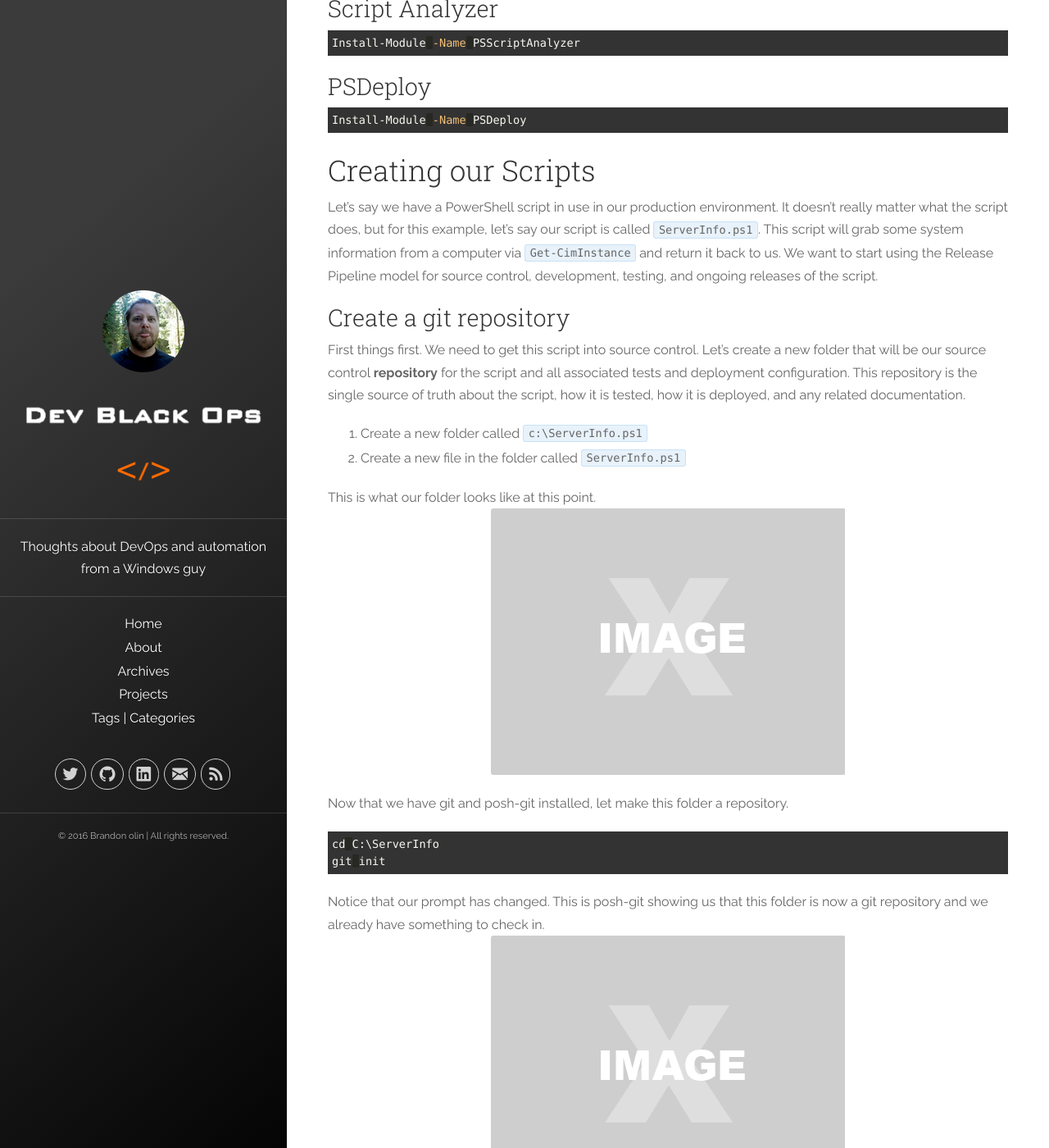
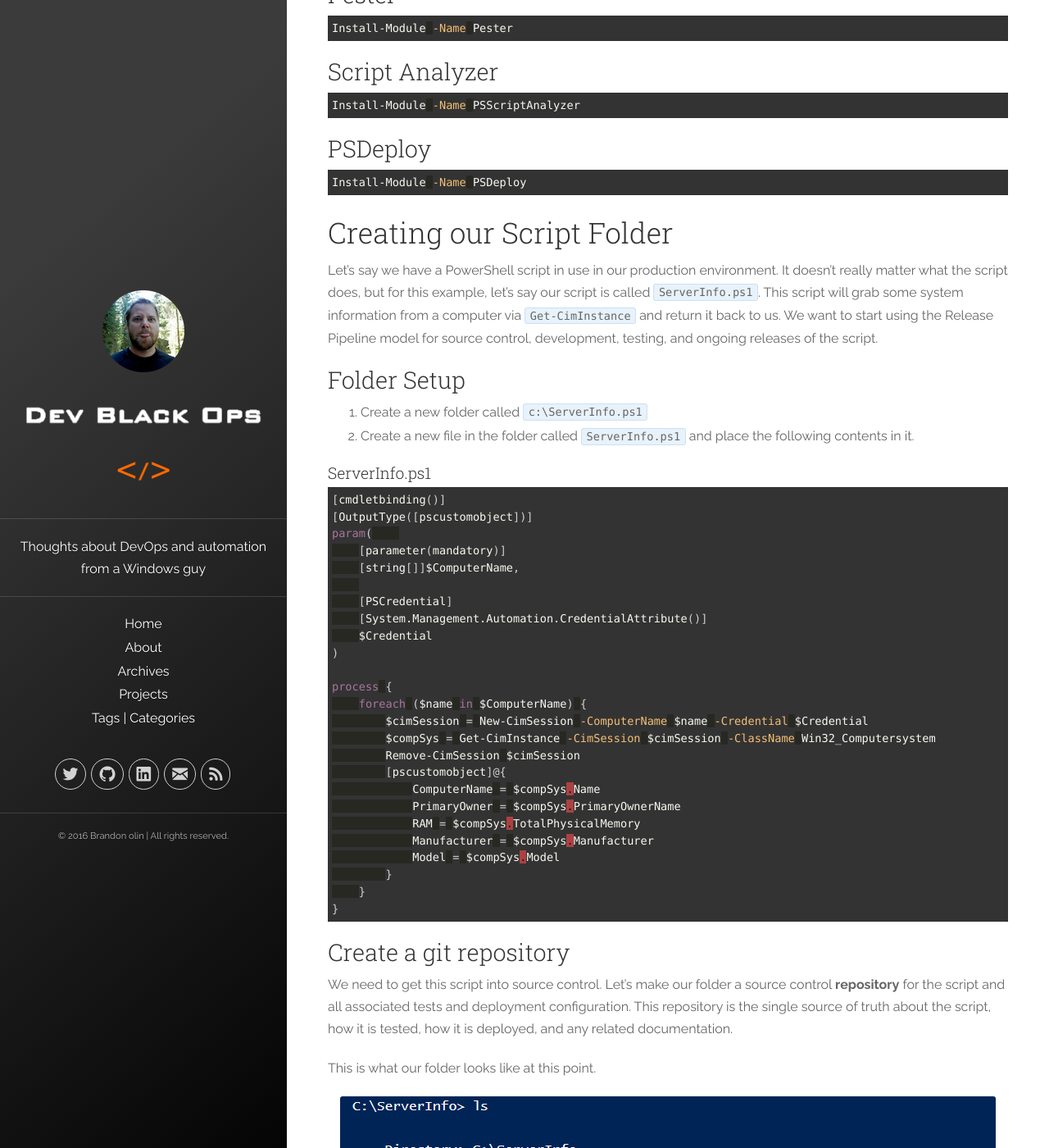
Before and after one commit to devblackops/devblackops.github.io, a Jekyll site: the page built from _posts/2016-04-07-building-a-aimple-release-pipeline-in-powershell-using-psake-pester-and-psdeploy.md, in a window 1280 px wide and 1400 px high, scrolled down 3292 px. Shown: the whole window at 82% size. Built offline with Jekyll 4.4.1, drawn with Linux system fonts in a browser that asks for light colours; nearby versions of some CDN libraries; comment, search, counter and statistics services are not loaded; some of the changed text lies outside the part shown.

Commit message:
Publish release pipeline post

````diff
--- a/_posts/2016-04-07-building-a-aimple-release-pipeline-in-powershell-using-psake-pester-and-psdeploy.md
+++ b/_posts/2016-04-07-building-a-aimple-release-pipeline-in-powershell-using-psake-pester-and-psdeploy.md
@@ -95,21 +94,52 @@
 Install-Module -Name PSDeploy
 {% endhighlight %}
 
-## Creating our Scripts
+## Creating our Script Folder
 Let's say we have a PowerShell script in use in our production environment. It doesn't really matter what the script does, but for this example, let's
 say our script is called ```ServerInfo.ps1```. This script will grab some system information from a computer via ```Get-CimInstance``` and return it
 back to us. We want to start using the Release Pipeline model for source control, development, testing, and ongoing releases of the script.
 
+### Folder Setup
+1. Create a new folder called ```c:\ServerInfo.ps1```
+2. Create a new file in the folder called ```ServerInfo.ps1``` and place the following contents in it.
+
+#### ServerInfo.ps1
+{% highlight powershell %}
+[cmdletbinding()]
+[OutputType([pscustomobject])]
+param(
+    [parameter(mandatory)]
+    [string[]]$ComputerName,
+
+    [PSCredential]
+    [System.Management.Automation.CredentialAttribute()]
+    $Credential
+)
+
+process {
+    foreach ($name in $ComputerName) {
+        $cimSession = New-CimSession -ComputerName $name -Credential $Credential
+        $compSys = Get-CimInstance -CimSession $cimSession -ClassName Win32_Computersystem
+        Remove-CimSession $cimSession
+        [pscustomobject]@{
+            ComputerName = $compSys.Name
+            PrimaryOwner = $compSys.PrimaryOwnerName
+            RAM = $compSys.TotalPhysicalMemory
+            Manufacturer = $compSys.Manufacturer
+            Model = $compSys.Model
+        }
+    }
+}
+{% endhighlight %}
+
 ### Create a git repository
-First things first. We need to get this script into source control. Let's create a new folder that will be our source control **repository** for the
-script and all associated tests and deployment configuration. This repository is the single source of truth about the script, how it is tested, how
-it is deployed, and any related documentation.
-
-1. Create a new folder called ```c:\ServerInfo.ps1```
-2. Create a new file in the folder called ```ServerInfo.ps1```
+We need to get this script into source control. Let's make our folder a source control **repository** for the script and all associated tests and
+deployment configuration. This repository is the single source of truth about the script, how it is tested, how it is deployed, and any related
+documentation.
 
 This is what our folder looks like at this point.
-![](/images/placeholder.gif)
+
+![](/images/posts/building-a-aimple-release-pipeline-in-powershell-using-psake-pester-and-psdeploy/starting-folder.png)
 
 Now that we have git and posh-git installed, let make this folder a repository.
 {% highlight powershell %}
@@ -117,8 +147,9 @@
 git init
 {% endhighlight %}
 
+![](/images/posts/building-a-aimple-release-pipeline-in-powershell-using-psake-pester-and-psdeploy/git-init.png)
+
 Notice that our prompt has changed. This is posh-git showing us that this folder is now a git repository and we already have something to check in.
-![](/images/placeholder.gif)
 
 ### Create a Pester test script
 Create a file called ```ServerInfo.tests.ps1``` in the repository and save it with the following contents.
@@ -225,7 +256,7 @@
 ```ServerInfo.ps1``` script to ```c:\temp```. Not very useful I know, but imagine if you wanted to deploy the script to 1000 machines. It's just a
 matter of passing an array of destination shares in the ```To``` section. PSDeploy will take care of deploying the code to all 1000 endpoints for you.
 
-#### ServerDiscovery.psdeploy.ps1
+#### ServerInfo.psdeploy.ps1
 {% highlight powershell %}
 Deploy 'Deploy ServerInfo script' {
     By Filesystem {
@@ -264,21 +295,33 @@
 A ```psake``` script has been created to manage the various operations related to testing and deployment of ```ServerInfo.ps1```
 
 ### Build Operations
+
 * Test the script via Pester and Script Analyzer
-    ```.\build.ps1```
+```powershell
+.\build.ps1
+```
+
 * Test the script with Pester only
-    ```.\build.ps1 -Task Test```
+```powershell
+.\build.ps1 -Task Test
+```
+
 * Test the script with Script Analyzer only
-    ```.\build.ps1 -Task Analyze```
+```powershell
+.\build.ps1 -Task Analyze
+```
+
 * Deploy the script via PSDeploy
-    ```.\build.ps1 -Task Deploy```
+```powershell
+.\build.ps1 -Task Deploy
+```
 
 {% endhighlight %}
 
 ## Repository Overview
 Now that we've created all the necessary objects in our repository, it should look similar to this:
 
-![](/images/placeholder.gif)
+![](/images/posts/building-a-aimple-release-pipeline-in-powershell-using-psake-pester-and-psdeploy/folder-populated.png)
 
 Now we're going to test out the various operations we can perform with ```build.ps1```. Because we've haven't wired up this repository to a true
 build server like [TFS](https://www.visualstudio.com/en-us/products/tfs-overview-vs.aspx) or [Jenkins](https://jenkins.io/), we're going to simulate
@@ -294,23 +337,75 @@
 
 ### Analyze
 Let's manually run the ```Analyze``` task that will execute Script Analyzer.
-![](/images/placeholder.gif)
+
+![](/images/posts/building-a-aimple-release-pipeline-in-powershell-using-psake-pester-and-psdeploy/build-analyze.png)
 
 ### Test
 Now let's manually run the ```Test``` task that will invoke our Pester tests.
-![](/images/placeholder.gif)
+
+![](/images/posts/building-a-aimple-release-pipeline-in-powershell-using-psake-pester-and-psdeploy/build-test.png)
 
 ### Default
 Our ```Default``` task has dependencies on the ```Analyze``` and ```Test``` tasks completing successfully. Let's kick off the default task to make
 sure that happens.
-![](/images/placeholder.gif)
+
+![](/images/posts/building-a-aimple-release-pipeline-in-powershell-using-psake-pester-and-psdeploy/build-default.png)
 
 ### Deploy
 The ```Deploy``` task also has dependencies on the ```Analyze``` and ```Test``` tasks completing before any code in the task in executed. This ensures
 that only code that has passed our quality checks (such as they are) can be deployed. Let's run our ```Deploy``` task and make sure that
-ServerInfo.ps1 gets tested and our PSDeploy script is executed.
-![](/images/placeholder.gif)
+ServerInfo.ps1 gets tested and our PSDeploy script is executed. I'm calling the build script with ```-Verbose``` so the PSDeploy output is shown.
+
+![](/images/posts/building-a-aimple-release-pipeline-in-powershell-using-psake-pester-and-psdeploy/build-deploy.png)
+
+## Testing Failures
+Our deploy worked on the first try! I don't know about you, but I rarely get anything right on the first try. Let's go back to our
+```ServerInfo.ps1``` script and put some bad code in and re-run our build process. This error should be caught in our Pester or Script Analyzer tests
+and trigger a failing build.
+
+Put this code in ```ServerInfo.ps1```
+{% highlight powershell %}
+[cmdletbinding()]
+#[OutputType([pscustomobject])] ### <--- We've commented out the output type
+param(
+    [parameter(mandatory)]
+    [string[]]$ComputerName,
+
+    [PSCredential]
+    [System.Management.Automation.CredentialAttribute()]
+    $Credential
+)
+
+process {
+    foreach ($name in $ComputerName) {
+        $cimSession = New-CimSession -ComputerName $name -Credential $Credential
+        $compSys = Get-CimInstance -CimSession $cimSession -ClassName Win32_Computersystem
+        Remove-CimSession $cimSession
+        [pscustomobject]@{
+            ComputerName = $compSys.Name
+            PrimaryOwner = $compSys.PrimaryOwnerName
+            RAM = $compSys.TotalPhysicalMemory
+            Manufacturer = $compSys.Manufacturer
+            Model = $compSys.Model
+        }
+    }
+}
+
+{% endhighlight %}
+
+Execute the ```Deploy``` task by running the following
+
+```.\build.ps1 -Task Deploy```
+
+![](/images/posts/building-a-aimple-release-pipeline-in-powershell-using-psake-pester-and-psdeploy/build-failure.png)
+
+Notice that our ```Deploy``` task has failed on its' dependencies and will **NOT** execute the deploy task. **This just saved us from deploying bad
+code into production**.
 
 ## Wrap up
+As you further development your script and write Pester tests to **test** the script operates as you expect, you can now be confident that what you
+release into production will behave as you expect it to. Putting guard rails into your process in the form of automated tests and build procedures
+that require passing tests in order to proceed to the next stage will put you onto the happy path to releasing quality code at a faster pace.
+
 There you have it. You now have a Release Pipeline implemented in pure PowerShell. I hope you found this post helpful and has given you some ideas on
 implementing this method in your environment.
````
Also changed, not shown: other parts of _posts/2016-04-07-building-a-aimple-release-pipeline-in-powershell-using-psake-pester-and-psdeploy.md (+2 -3 lines), images/posts/building-a-aimple-release-pipeline-in-powershell-using-psake-pester-and-psdeploy/build-analyze.png (added), images/posts/building-a-aimple-release-pipeline-in-powershell-using-psake-pester-and-psdeploy/build-default.png (added), images/posts/building-a-aimple-release-pipeline-in-powershell-using-psake-pester-and-psdeploy/build-deploy.png (added), images/posts/building-a-aimple-release-pipeline-in-powershell-using-psake-pester-and-psdeploy/build-failure.png (added), images/posts/building-a-aimple-release-pipeline-in-powershell-using-psake-pester-and-psdeploy/build-test.png (added), images/posts/building-a-aimple-release-pipeline-in-powershell-using-psake-pester-and-psdeploy/folder-populated.png (added), images/posts/building-a-aimple-release-pipeline-in-powershell-using-psake-pester-and-psdeploy/git-init.png (added), images/posts/building-a-aimple-release-pipeline-in-powershell-using-psake-pester-and-psdeploy/starting-folder.png (added).
